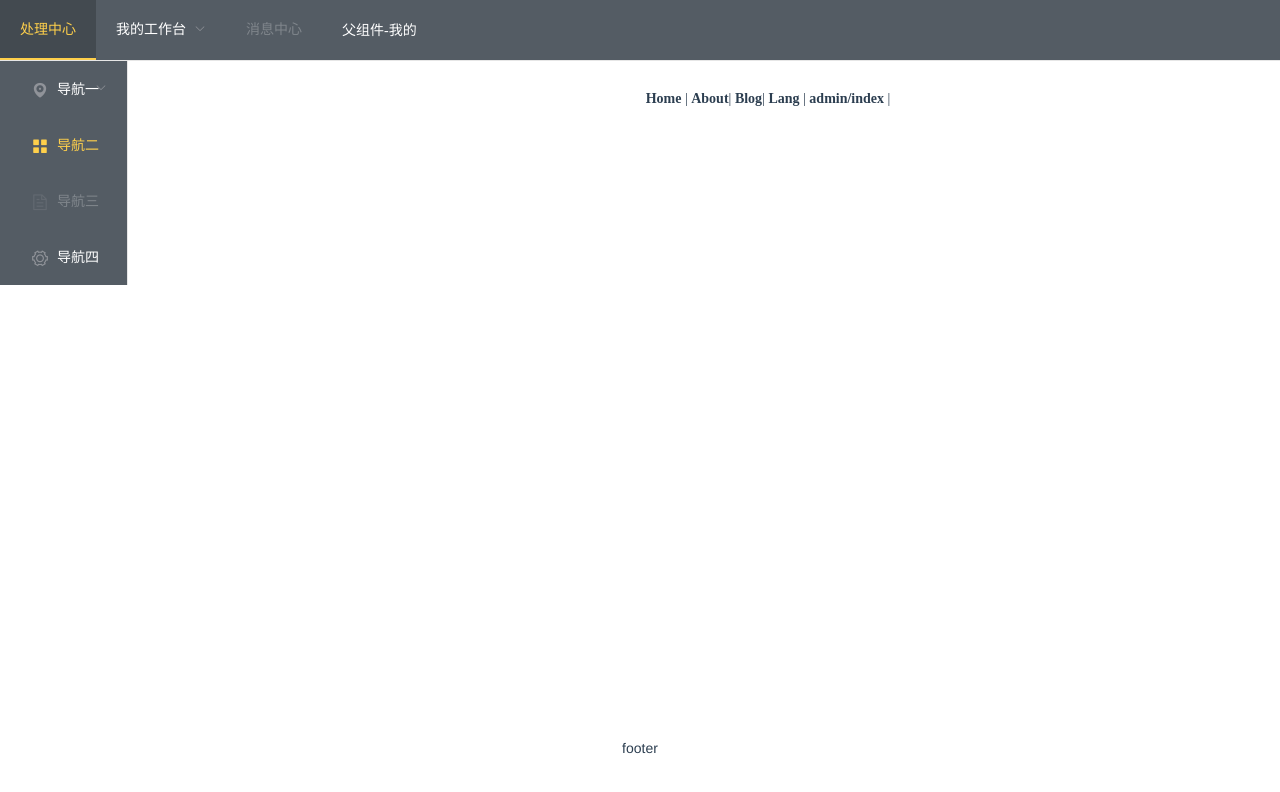
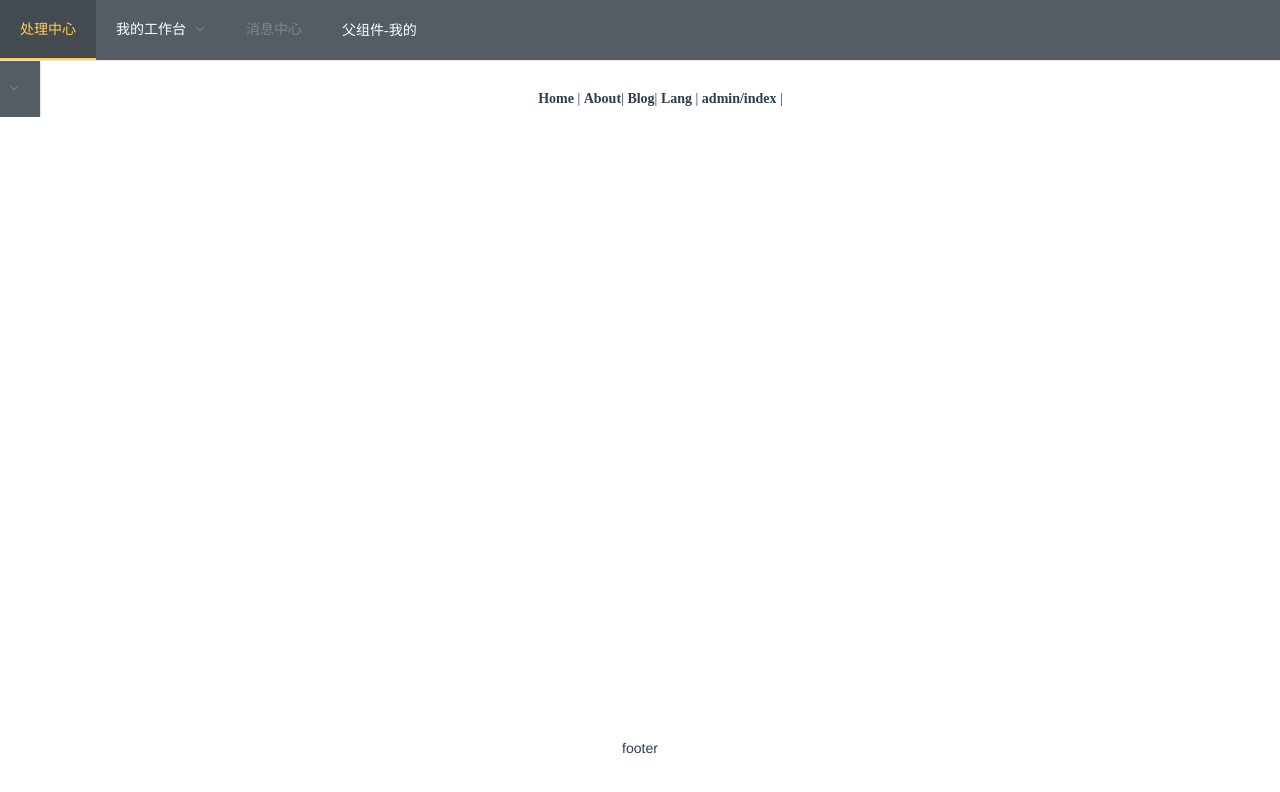
Before and after one commit to 1712954704/blog-vue, a Vue app: page /#/home in a window 1280 px wide. Shown: the top 792 px of the page. Built offline with nearby package versions, Linux system fonts and the light colour scheme.

Commit message:
'菜单栏组件递归'

```diff
--- a/src/App.vue
+++ b/src/App.vue
@@ -9,7 +9,7 @@
       </el-Header>
       <el-container>
         <el-aside :style="styleWidth">
-          <admin-sidebar></admin-sidebar>
+          <admin-sidebar v-show="$route.meta.adminSideBar"></admin-sidebar>
         </el-aside>
         <el-main>
           <div id="nav" v-if="$route.meta.nav">
@@ -25,7 +25,6 @@
       </el-container>
       <el-footer>footer</el-footer>
     </el-container>
-
   </div>
 </template>
 
@@ -38,19 +37,19 @@ export default {
   data() {
     return {
       styleHeader: {
-        height: 'auto'
+        height: "auto"
       },
       styleHeight: {
-        height: '100%'
+        height: "100%"
       },
       styleWidth: {
-        width: '20%'
+        width: "auto"
       }
     };
   },
   components: {
     "admin-header": Header,
-    "admin-sidebar": Sidebar,
+    "admin-sidebar": Sidebar
   }
 };
 </script>
@@ -79,7 +78,9 @@ export default {
 }
 
 // element ui 样式改变
-.el-header, .el-footer, .el-main {
-    padding: 0;
+.el-header,
+.el-footer,
+.el-main {
+  padding: 0;
 }
 </style>
--- /dev/null
+++ b/src/components/Nav.vue
@@ -0,0 +1,35 @@
+<template>
+    <div>
+        <template v-for="(item) in list">
+            <template v-if="item.children">
+                <el-submenu index="item.index" :key="item.index">
+                    <i class="el-icon-location"></i>
+                    <span>{{item.text}}</span>
+                    <el-menu-item-group>
+                        <navList :list="item.children"></navList>
+                    </el-menu-item-group>
+                </el-submenu>
+            </template>
+            <template v-else>
+                <el-menu-item index="item.index" :key="item.index">{{item.text}}</el-menu-item>
+            </template>
+        </template>
+    </div>
+</template>
+<script>
+export default {
+    name: "navList",
+    data() {
+        return {};
+    },
+    props: {
+        list:{
+            type: Array,
+            default() {
+                return [];
+            },
+            required: true
+        }
+    }
+}
+</script>
--- a/src/components/admin/Sidebar.vue
+++ b/src/components/admin/Sidebar.vue
@@ -1,56 +1,138 @@
 <template>
   <div class="sidebar">
-        <el-col :span="12" :style="styleHeight">
     <el-menu
-            default-active="2"
-            class="el-menu-vertical-demo"
+      default-active="1-2-1"
+      class="el-menu-demo"
+      mode="vertical"
       @open="handleOpen"
       @close="handleClose"
       background-color="#545c64"
       text-color="#fff"
-            active-text-color="#ffd04b">
-            <el-submenu index="1">
-                <template slot="title">
-                <i class="el-icon-location"></i>
-                <span>导航一</span>
-                </template>
-                <el-menu-item-group>
-                <template slot="title">分组一</template>
-                <el-menu-item index="1-1">选项1</el-menu-item>
-                <el-menu-item index="1-2">选项2</el-menu-item>
-                </el-menu-item-group>
-                <el-menu-item-group title="分组2">
-                <el-menu-item index="1-3">选项3</el-menu-item>
-                </el-menu-item-group>
-                <el-submenu index="1-4">
-                <template slot="title">选项4</template>
-                <el-menu-item index="1-4-1">选项1</el-menu-item>
-                </el-submenu>
-            </el-submenu>
-            <el-menu-item index="2">
-                <i class="el-icon-menu"></i>
-                <span slot="title">导航二</span>
-            </el-menu-item>
-            <el-menu-item index="3" disabled>
-                <i class="el-icon-document"></i>
-                <span slot="title">导航三</span>
-            </el-menu-item>
-            <el-menu-item index="4">
-                <i class="el-icon-setting"></i>
-                <span slot="title">导航四</span>
-            </el-menu-item>
+      active-text-color="#ffd04b"
+      menu-trigger="hover"
+    >
+        <navList :list="list"></navList>
     </el-menu>
-        </el-col>
   </div>
 </template>
 <script>
+import navList from "@/components/Nav.vue";
 export default {
   name: "Sidebar",
-    data () {
+  components:{
+      "navList": navList
+  },
+  data() {
     return {
-            styleHeight: {
-                height: '100%'
+        list:[
+            {
+                "mouduleurl": "/home",
+                "text": "后台管理",
+                "value": "00010001",
+                "index": "1-1",
+                                "children": [
+                    {
+                        "mouduleurl": "pages/config/config_list.html",
+                        "text": "系统参数",
+                        "value": "00010001",
+                        "index": "1-1",
                     },
+                    {
+                        "mouduleurl": "pages/dmp/table_list.html",
+                        "text": "数据表结构",
+                        "value": "00010002",
+                        "index": "1-2",
+                        "children": [
+                            {
+                                "mouduleurl": "pages/config/config_list.html",
+                                "text": "数据表关联管理",
+                                "value": "00010002001",
+                                "index": "1-2-1",
+                            }
+                        ]
+                    },
+                    {
+                        "mouduleurl": "pages/module/module_settinglist.html",
+                        "text": "模块地址",
+                        "value": "00010003",
+                        "index": "1-3",
+                    }
+                ]
+            }
+        ],
+        itemlist: [
+            {
+                "mouduleurl": "/home",
+                "text": "后台管理",
+                "value": "0001",
+                "index": "1",
+                "children": [
+                    {
+                        "mouduleurl": "pages/config/config_list.html",
+                        "text": "系统参数",
+                        "value": "00010001",
+                        "index": "1-1",
+                    },
+                    {
+                        "mouduleurl": "pages/dmp/table_list.html",
+                        "text": "数据表结构",
+                        "value": "00010002",
+                        "index": "1-2",
+                        "children": [
+                            {
+                                "mouduleurl": "pages/config/config_list.html",
+                                "text": "数据表关联管理",
+                                "value": "00010002001",
+                                "index": "1-2-1",
+                            }
+                        ]
+                    },
+                    {
+                        "mouduleurl": "pages/module/module_settinglist.html",
+                        "text": "模块地址",
+                        "value": "00010003",
+                        "index": "1-3",
+                    }
+                ],
+
+            },
+            {
+                "mouduleurl": "",
+                "text": "文章管理",
+                "value": "0002",
+                "index": "2",
+                "children": [
+                    {
+                        "mouduleurl": "pages/article/article_list.html",
+                        "text": "文章列表",
+                        "value": "00020001",
+                        "index": "2-1",
+                    }
+                ],
+
+            },
+            {
+                "mouduleurl": "",
+                "text": "爬虫专题",
+                "value": "0003",
+                "index": "3",
+                "children": [
+                    {
+                        "mouduleurl": "pages/spider/music/music_search.html",
+                        "text": "网易云音乐",
+                        "value": "00030001",
+                        "index": "3-1",
+                    }
+                ],
+
+            },
+            {
+                "mouduleurl": "",
+                "text": "测试4",
+                "value": "0004",
+                "index": "4",
+            }
+        ],
     };
   },
   methods: {
@@ -60,8 +142,8 @@ export default {
     handleClose(key, keyPath) {
       console.log(key, keyPath);
     }
-    },
   }
+};
 </script>
 <style>
 /* 左侧菜单栏 */
--- a/src/router/index.js
+++ b/src/router/index.js
@@ -43,7 +43,8 @@ const routes = [
     meta: {
       nav: true,
       keep: false,
-      adminHeader: true
+      adminHeader: true,
+      adminSideBar: true
     }
   },
   {
@@ -90,7 +91,8 @@ const routes = [
     meta: {
       nav: true,
       keep: true,
-      adminHeader: true
+      adminHeader: false,
+      adminSidebar: false
     },
     // route level code-splitting
     // this generates a separate chunk (about.[hash].js) for this route
--- a/src/views/admin/Index.vue
+++ b/src/views/admin/Index.vue
@@ -4,9 +4,8 @@
   </div>
 </template>
 <script>
-
 export default {
-  name: "AdminIndex",
+  name: "AdminIndex"
 };
 </script>
 <style></style>
```
Also changed, not shown: src/components/admin/Header.vue (+8 -9 lines). Lines whose indentation alone changed are shown as unchanged.
